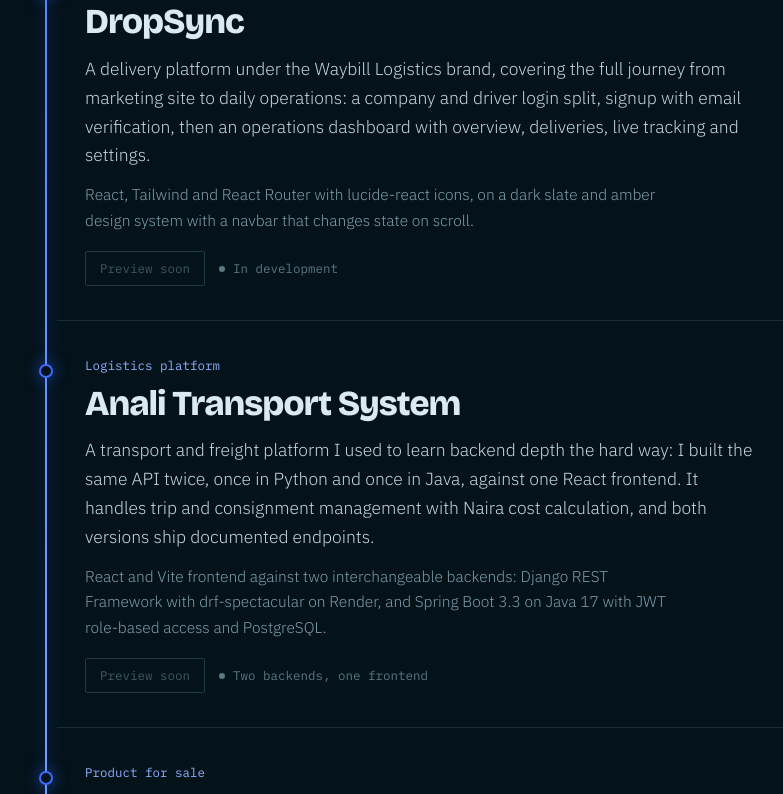
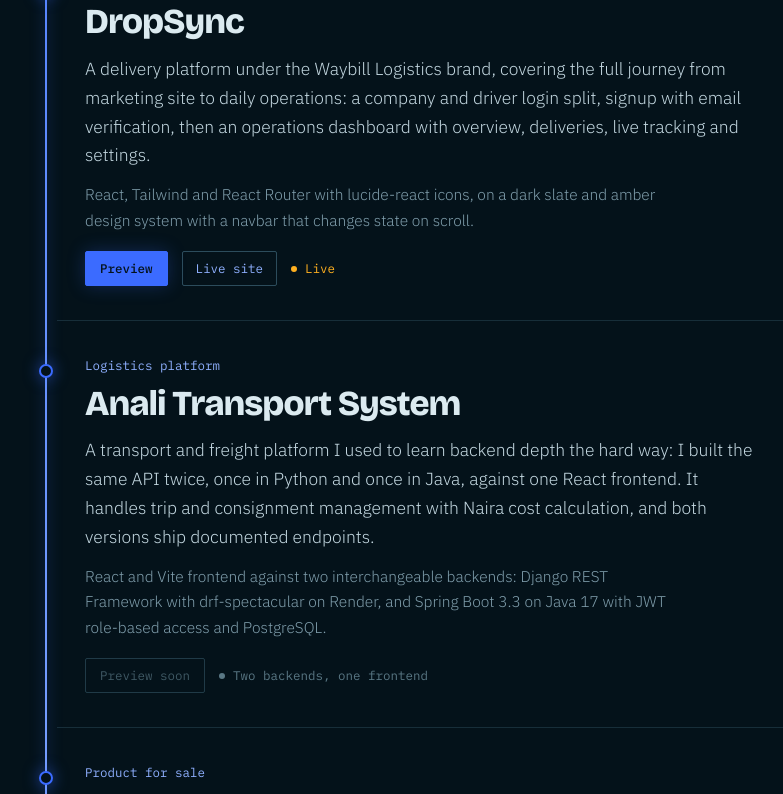
Before and after one commit to Makuakpavan/makuportfolio, a React (Vite) app: page / in a window 1280 px wide. Shown: the part 2014-2808 px from the top of the page, without its empty margins (75-858 px from the left). Built offline with nearby package versions, Linux system fonts and the light colour scheme.

Commit message:
addedDropsync live url

```diff
--- a/src/data/site.ts
+++ b/src/data/site.ts
@@ -63,10 +63,12 @@
     id: 'dropsync',
     kind: 'Proof of delivery',
     title: 'DropSync',
+    href: 'https://drop-sync-liart.vercel.app/',
     body: 'A delivery platform under the Waybill Logistics brand, covering the full journey from marketing site to daily operations: a company and driver login split, signup with email verification, then an operations dashboard with overview, deliveries, live tracking and settings.',
     build:
       'React, Tailwind and React Router with lucide-react icons, on a dark slate and amber design system with a navbar that changes state on scroll.',
-    status: { label: 'In development' },
+    links: [{ label: 'Live site', href: 'https://drop-sync-liart.vercel.app/' }],
+    status: { label: 'Live', live: true },
   },
   {
     id: 'anali',
```
